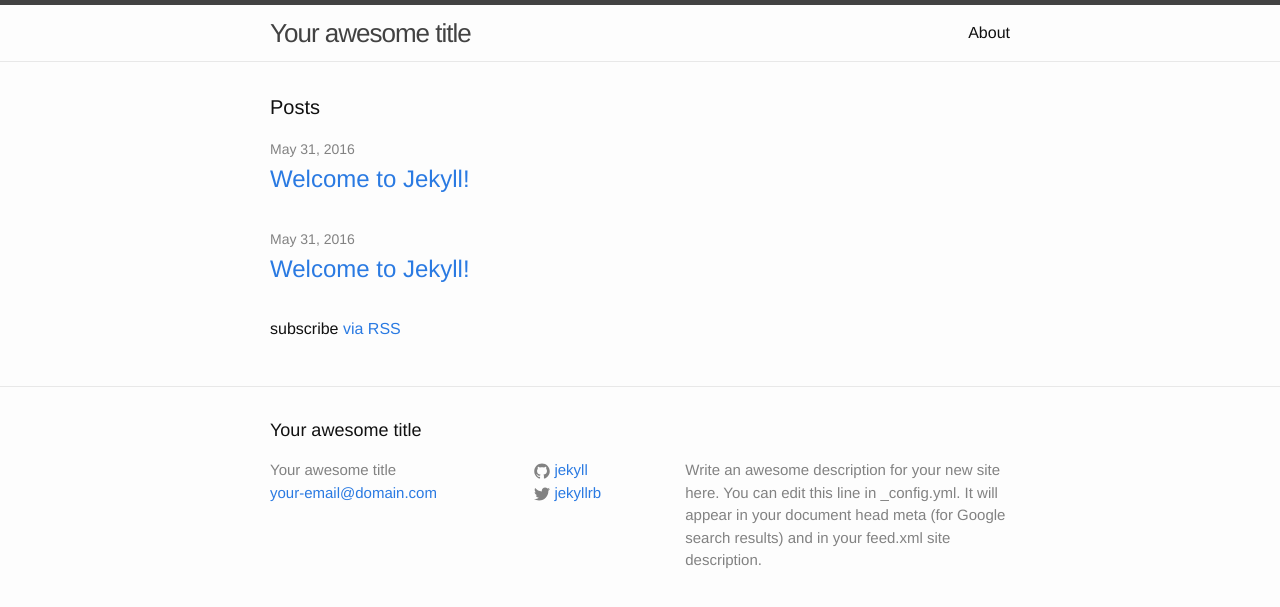
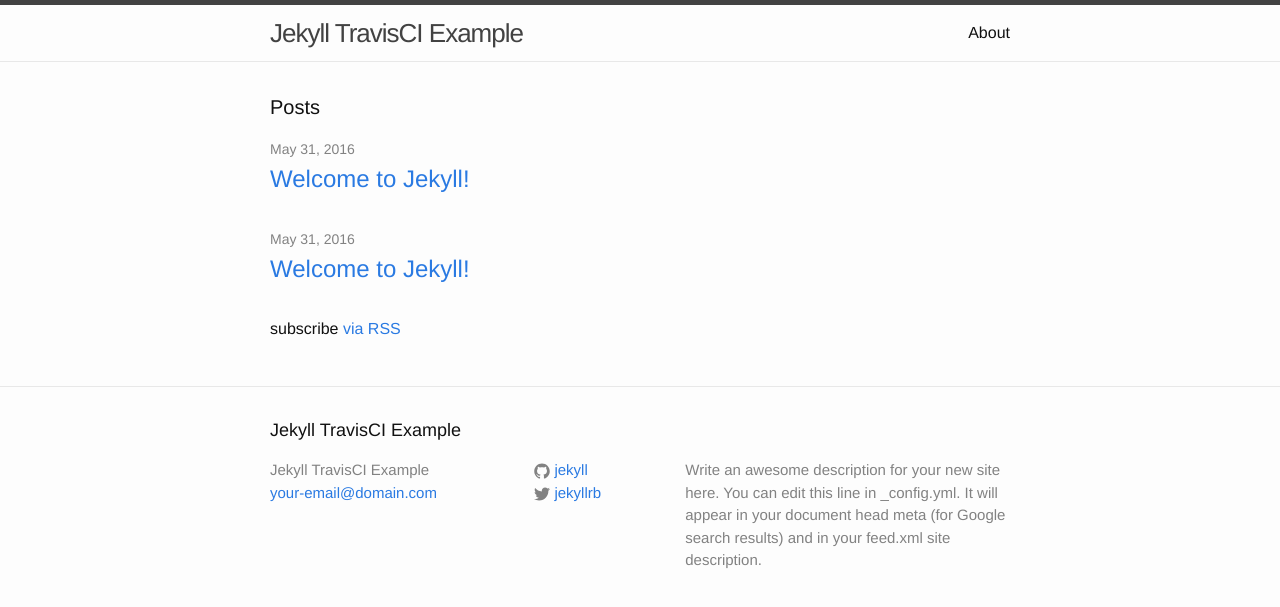
Before and after one commit to fbs70/jekyll-travis-example, a Jekyll site: the page built from index.html, in a window 1280 px wide. Shown: the top 607 px of the page. Built offline with Jekyll 4.4.1, drawn with Linux system fonts in a browser that asks for light colours.

Commit message:
update config

```diff
--- a/_config.yml
+++ b/_config.yml
@@ -6,7 +6,7 @@
 # 'jekyll serve'. If you change this file, please restart the server process.
 
 # Site settings
-title: Your awesome title
+title: Jekyll TravisCI Example
 email: your-email@domain.com
 description: > # this means to ignore newlines until "baseurl:"
   Write an awesome description for your new site here. You can edit this
```
